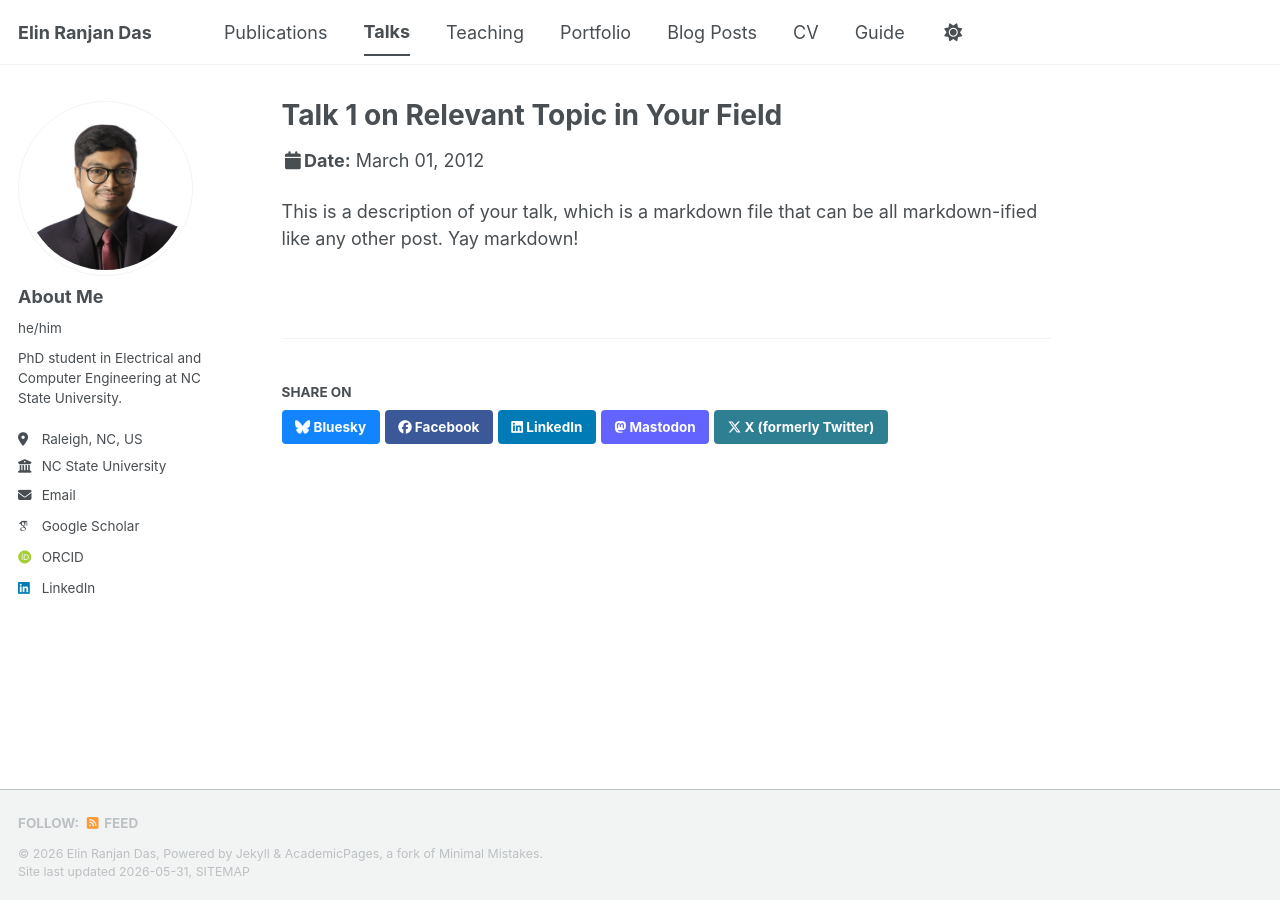
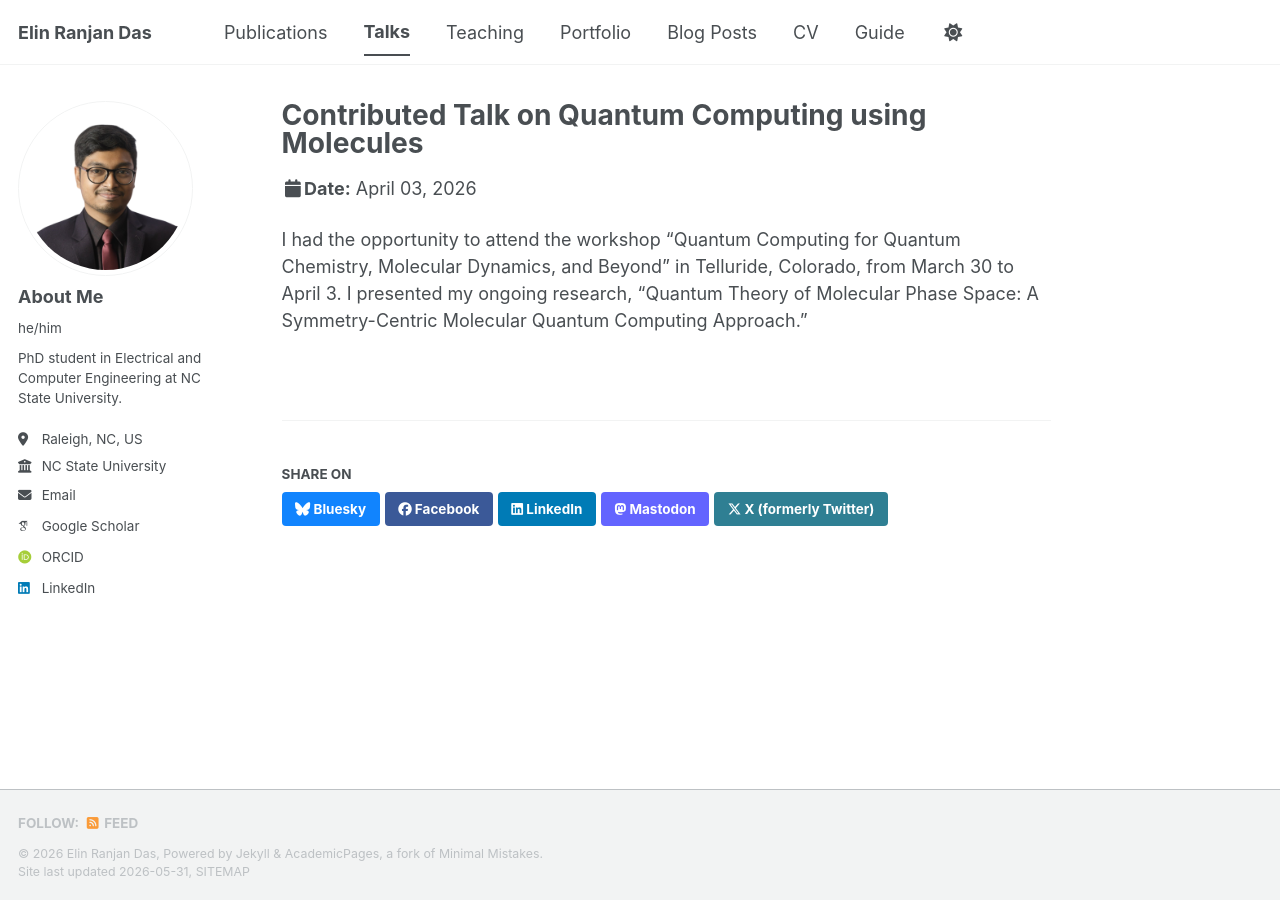
Before and after one commit to ElinRanjan/ElinRanjan.github.io, a Jekyll site: the page built from _talks/2012-03-01-talk-1.md, in a window 1280 px wide. Built offline with Jekyll 4.4.1, drawn with Linux system fonts in a browser that asks for light colours; some web fonts are replaced; a script bundle is joined from its source files by our own code; library files that are not in the unit come from our copies.

Commit message:
Revise talk details for Quantum Computing presentation
Updated the title and date of the talk, and revised the description to reflect recent research.

```diff
--- a/_talks/2012-03-01-talk-1.md
+++ b/_talks/2012-03-01-talk-1.md
@@ -1,11 +1,10 @@
 ---
-title: "Talk 1 on Relevant Topic in Your Field"
+title: "Contributed Talk on Quantum Computing using Molecules"
 collection: talks
 type: "Talk"
 permalink: /talks/2012-03-01-talk-1
 venue: "Telluride Science and Innovation Center"
-date: 2012-03-01
+date: 2026-04-03
 location: "Telluride, CO, USA"
 ---
-
-This is a description of your talk, which is a markdown file that can be all markdown-ified like any other post. Yay markdown!
+I had the opportunity to attend the workshop "Quantum Computing for Quantum Chemistry, Molecular Dynamics, and Beyond" in Telluride, Colorado, from March 30 to April 3. I presented my ongoing research, "Quantum Theory of Molecular Phase Space: A Symmetry-Centric Molecular Quantum Computing Approach."
```
